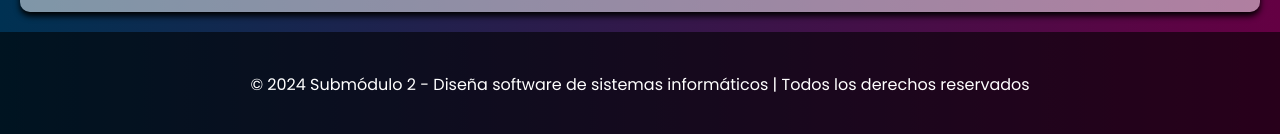
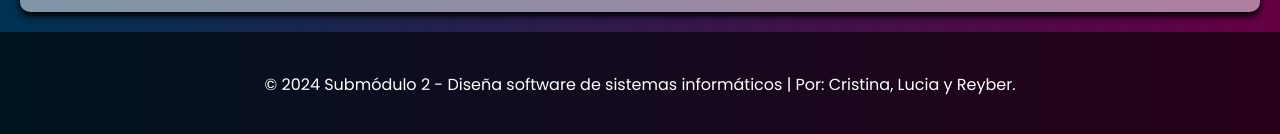
Before and after one commit to iCrisxb/Modulo1, a plain HTML site: page submodulo1.html in a window 1280 px wide. Shown: the part 3729-3863 px from the top of the page. Drawn offline with nearby package versions, Linux system fonts and the light colour scheme.

Commit message:
Update submodulo1.html

```diff
--- a/submodulo1.html
+++ b/submodulo1.html
@@ -273,7 +273,7 @@
 
   <!-- Pie de Página -->
   <footer>
-    <p>© 2024 Submódulo 2 - Diseña software de sistemas informáticos | Todos los derechos reservados</p>
+    <p>© 2024 Submódulo 2 - Diseña software de sistemas informáticos | Por: Cristina, Lucia y Reyber.</p>
   </footer>
 </body>
 </html>
```
